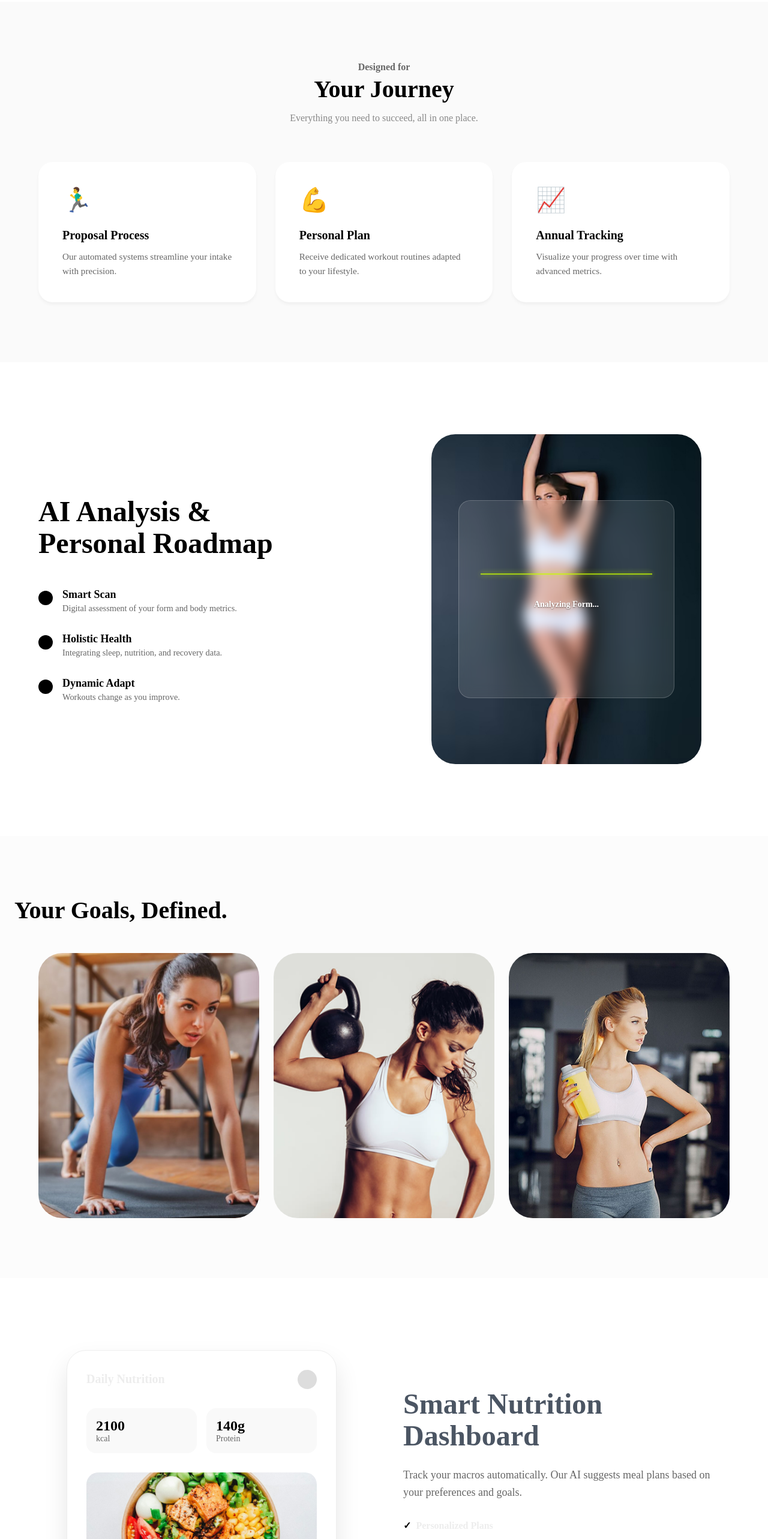
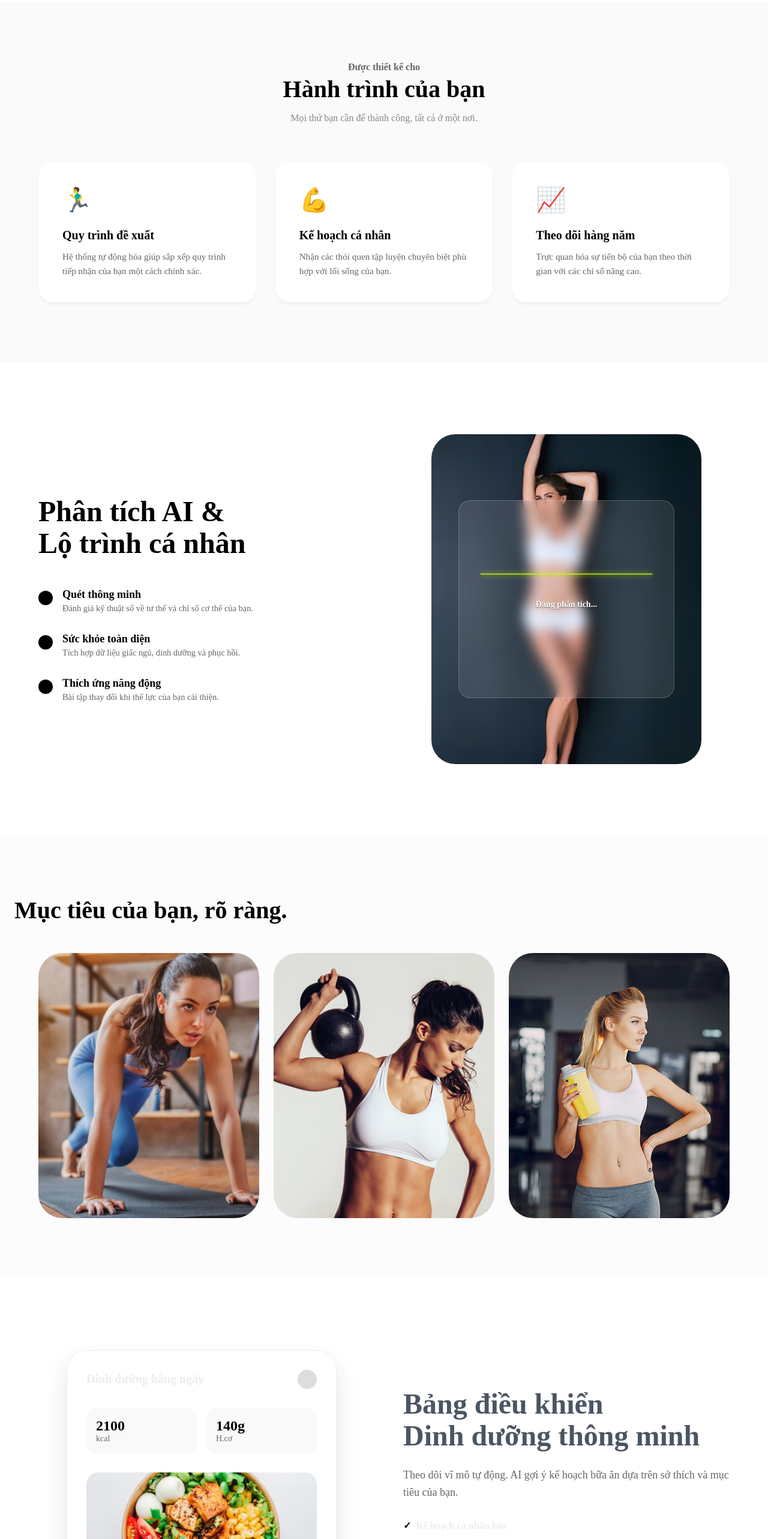
Before and after one commit to henrynguyens/gymwo, a Next.js app: page / in a window 1280 px wide. Shown: the part 1180-3746 px from the top of the page at 60% size. Built offline with nearby package versions, Linux system fonts and the light colour scheme.

Commit message:
Fix missing translations for homepage sections and PlanCard

```diff
--- a/src/components/Analysis.tsx
+++ b/src/components/Analysis.tsx
@@ -1,20 +1,20 @@
-"use client";
+'use client';
+import { useLanguage } from '@/context/LanguageContext';
 import styles from './Analysis.module.css';
 
-const points = [
-    { title: "Smart Scan", desc: "Digital assessment of your form and body metrics." },
-    { title: "Holistic Health", desc: "Integrating sleep, nutrition, and recovery data." },
-    { title: "Dynamic Adapt", desc: "Workouts change as you improve." }
-];
+// Points are now in the dictionary
+
 
 const Analysis = () => {
+    const { t } = useLanguage();
+
     return (
         <section className={styles.section}>
             <div className={styles.container}>
                 <div className={styles.content}>
-                    <h2 className={styles.title}>AI Analysis &<br />Personal Roadmap</h2>
+                    <h2 className={styles.title}>{t.analysis.titlePart1}<br />{t.analysis.titlePart2}</h2>
                     <div className={styles.points}>
-                        {points.map((p, i) => (
+                        {t.analysis.points.map((p, i) => (
                             <div key={i} className={styles.point}>
                                 <div className={styles.pointIcon}></div>
                                 <div>
@@ -34,7 +34,7 @@ const Analysis = () => {
                         {/* Overlay UI Mockup */}
                         <div className={styles.glassOverlay}>
                             <div className={styles.scanLine}></div>
-                            <span className={styles.scanLabel}>Analyzing Form...</span>
+                            <span className={styles.scanLabel}>{t.analysis.analyzing}</span>
                         </div>
                     </div>
                 </div>
--- a/src/components/Benefits.tsx
+++ b/src/components/Benefits.tsx
@@ -1,37 +1,26 @@
+'use client';
+import { useLanguage } from '@/context/LanguageContext';
 import styles from './Benefits.module.css';
 
-const benefits = [
-    {
-        icon: "🏃‍♂️",
-        title: "Proposal Process",
-        desc: "Our automated systems streamline your intake with precision."
-    },
-    {
-        icon: "💪",
-        title: "Personal Plan",
-        desc: "Receive dedicated workout routines adapted to your lifestyle."
-    },
-    {
-        icon: "📈",
-        title: "Annual Tracking",
-        desc: "Visualize your progress over time with advanced metrics."
-    }
-];
+const Benefits = () => {
+    const { t } = useLanguage();
 
-const Benefits = () => {
+    // Icons for the benefits items (matching the order in the dictionary)
+    const icons = ["🏃‍♂️", "💪", "📈"];
+
     return (
         <section className={styles.section}>
             <div className={`container ${styles.container}`}>
                 <div className={styles.header}>
-                    <span className={styles.eyebrow}>Designed for</span>
-                    <h2 className={styles.title}>Your Journey</h2>
-                    <p className={styles.subtitle}>Everything you need to succeed, all in one place.</p>
+                    <span className={styles.eyebrow}>{t.benefits.eyebrow}</span>
+                    <h2 className={styles.title}>{t.benefits.title}</h2>
+                    <p className={styles.subtitle}>{t.benefits.subtitle}</p>
                 </div>
 
                 <div className={styles.grid}>
-                    {benefits.map((item, idx) => (
+                    {t.benefits.items.map((item, idx) => (
                         <div key={idx} className={styles.card}>
-                            <div className={styles.icon}>{item.icon}</div>
+                            <div className={styles.icon}>{icons[idx]}</div>
                             <h3 className={styles.cardTitle}>{item.title}</h3>
                             <p className={styles.cardDesc}>{item.desc}</p>
                         </div>
--- a/src/components/Goals.tsx
+++ b/src/components/Goals.tsx
@@ -1,10 +1,14 @@
+'use client';
+import { useLanguage } from '@/context/LanguageContext';
 import styles from './Goals.module.css';
 
 const Goals = () => {
+    const { t } = useLanguage();
+
     return (
         <section className={styles.section}>
             <div className={`container ${styles.container}`}>
-                <h2 className={styles.title}>Your Goals, Defined.</h2>
+                <h2 className={styles.title}>{t.goals.title}</h2>
 
                 <div className={styles.grid}>
                     <div className={styles.card}>
--- a/src/components/Nutrition.tsx
+++ b/src/components/Nutrition.tsx
@@ -1,6 +1,10 @@
+'use client';
+import { useLanguage } from '@/context/LanguageContext';
 import styles from './Nutrition.module.css';
 
 const Nutrition = () => {
+    const { t } = useLanguage();
+
     return (
         <section className={styles.section}>
             <div className={`container ${styles.container}`}>
@@ -8,17 +12,17 @@ const Nutrition = () => {
                     {/* UI Mockup for Nutrition Dashboard */}
                     <div className={styles.dashboard}>
                         <div className={styles.dashHeader}>
-                            <span>Daily Nutrition</span>
+                            <span>{t.nutrition.daily}</span>
                             <div className={styles.avatar}></div>
                         </div>
                         <div className={styles.dashStats}>
                             <div className={styles.statBox}>
                                 <span className={styles.val}>2100</span>
-                                <span className={styles.label}>kcal</span>
+                                <span className={styles.label}>{t.nutrition.kcal}</span>
                             </div>
                             <div className={styles.statBox}>
                                 <span className={styles.val}>140g</span>
-                                <span className={styles.label}>Protein</span>
+                                <span className={styles.label}>{t.nutrition.protein}</span>
                             </div>
                         </div>
                         <div className={styles.dashImage}>
@@ -28,14 +32,12 @@ const Nutrition = () => {
                 </div>
 
                 <div className={styles.content}>
-                    <h2 className={styles.title}>Smart Nutrition<br />Dashboard</h2>
-                    <p className={styles.text}>
-                        Track your macros automatically. Our AI suggests meal plans based on your preferences and goals.
-                    </p>
+                    <h2 className={styles.title}>{t.nutrition.titlePart1}<br />{t.nutrition.titlePart2}</h2>
+                    <p className={styles.text}>{t.nutrition.text}</p>
                     <ul className={styles.list}>
-                        <li>Personalized Plans</li>
-                        <li>Auto-generated Lists</li>
-                        <li>Scan & Track</li>
+                        {t.nutrition.list.map((item, i) => (
+                            <li key={i}>{item}</li>
+                        ))}
                     </ul>
                 </div>
             </div>
--- a/src/locales/en.ts
+++ b/src/locales/en.ts
@@ -85,5 +85,51 @@ export const en = {
     footer: {
         description: "Pioneering the next generation of female-first fitness through artificial intelligence and physiological science.",
         rights: "© 2026 GYMWO AI FITNESS. All Rights Reserved."
+    },
+    benefits: {
+        eyebrow: "Designed for",
+        title: "Your Journey",
+        subtitle: "Everything you need to succeed, all in one place.",
+        items: [
+            { title: "Proposal Process", desc: "Our automated systems streamline your intake with precision." },
+            { title: "Personal Plan", desc: "Receive dedicated workout routines adapted to your lifestyle." },
+            { title: "Annual Tracking", desc: "Visualize your progress over time with advanced metrics." }
+        ]
+    },
+    analysis: {
+        titlePart1: "AI Analysis &",
+        titlePart2: "Personal Roadmap",
+        points: [
+            { title: "Smart Scan", desc: "Digital assessment of your form and body metrics." },
+            { title: "Holistic Health", desc: "Integrating sleep, nutrition, and recovery data." },
+            { title: "Dynamic Adapt", desc: "Workouts change as you improve." }
+        ],
+        analyzing: "Analyzing Form..."
+    },
+    goals: {
+        title: "Your Goals, Defined."
+    },
+    nutrition: {
+        daily: "Daily Nutrition",
+        kcal: "kcal",
+        protein: "Protein",
+        titlePart1: "Smart Nutrition",
+        titlePart2: "Dashboard",
+        text: "Track your macros automatically. Our AI suggests meal plans based on your preferences and goals.",
+        list: ["Personalized Plans", "Auto-generated Lists", "Scan & Track"]
+    },
+    expert: {
+        titlePart1: "24/7 Premium",
+        titlePart2: "Expert Support",
+        subtitle: "Our team of certified nutritionists and trainers are always available.",
+        aiAgent: { title: "AI Coach Agent", description: "Instant answers to your training questions, anytime." },
+        humanSpec: { title: "Human Specialists", description: "Schedule 1-on-1 calls with real experts for deep dives." }
+    },
+    planCard: {
+        coach: "Coach",
+        intensity: "Intensity",
+        rating: "Rating",
+        calories: "Calories",
+        reviews: "reviews"
     }
 };
--- a/src/locales/vn.ts
+++ b/src/locales/vn.ts
@@ -85,5 +85,51 @@ export const vn = {
     footer: {
         description: "Tiên phong thế hệ thể dục nữ giới tiếp theo thông qua trí tuệ nhân tạo và khoa học sinh lý.",
         rights: "© 2026 GYMWO AI FITNESS. Mọi quyền được bảo lưu."
+    },
+    benefits: {
+        eyebrow: "Được thiết kế cho",
+        title: "Hành trình của bạn",
+        subtitle: "Mọi thứ bạn cần để thành công, tất cả ở một nơi.",
+        items: [
+            { title: "Quy trình đề xuất", desc: "Hệ thống tự động hóa giúp sắp xếp quy trình tiếp nhận của bạn một cách chính xác." },
+            { title: "Kế hoạch cá nhân", desc: "Nhận các thói quen tập luyện chuyên biệt phù hợp với lối sống của bạn." },
+            { title: "Theo dõi hàng năm", desc: "Trực quan hóa sự tiến bộ của bạn theo thời gian với các chỉ số nâng cao." }
+        ]
+    },
+    analysis: {
+        titlePart1: "Phân tích AI &",
+        titlePart2: "Lộ trình cá nhân",
+        points: [
+            { title: "Quét thông minh", desc: "Đánh giá kỹ thuật số về tư thế và chỉ số cơ thể của bạn." },
+            { title: "Sức khỏe toàn diện", desc: "Tích hợp dữ liệu giấc ngủ, dinh dưỡng và phục hồi." },
+            { title: "Thích ứng năng động", desc: "Bài tập thay đổi khi thể lực của bạn cải thiện." }
+        ],
+        analyzing: "Đang phân tích..."
+    },
+    goals: {
+        title: "Mục tiêu của bạn, rõ ràng."
+    },
+    nutrition: {
+        daily: "Dinh dưỡng hàng ngày",
+        kcal: "kcal",
+        protein: "H.cơ",
+        titlePart1: "Bảng điều khiển",
+        titlePart2: "Dinh dưỡng thông minh",
+        text: "Theo dõi vĩ mô tự động. AI gợi ý kế hoạch bữa ăn dựa trên sở thích và mục tiêu của bạn.",
+        list: ["Kế hoạch cá nhân hóa", "Danh sách tự động tạo", "Quét & Theo dõi"]
+    },
+    expert: {
+        titlePart1: "Hỗ trợ chuyên gia",
+        titlePart2: "Cao cấp 24/7",
+        subtitle: "Đội ngũ chuyên gia dinh dưỡng và huấn luyện viên luôn sẵn sàng.",
+        aiAgent: { title: "Trợ lý AI", description: "Trả lời ngay lập tức các câu hỏi tập luyện, bất cứ lúc nào." },
+        humanSpec: { title: "Chuyên gia thực", description: "Đặt lịch gọi 1-1 với các chuyên gia để được tư vấn sâu." }
+    },
+    planCard: {
+        coach: "HLV",
+        intensity: "Cường độ",
+        rating: "Đánh giá",
+        calories: "Calo",
+        reviews: "đánh giá"
     }
 };
```
Also changed, not shown: src/components/ExpertSupport.tsx (+10 -6 lines), src/components/PlanCard.tsx (+9 -5 lines).
